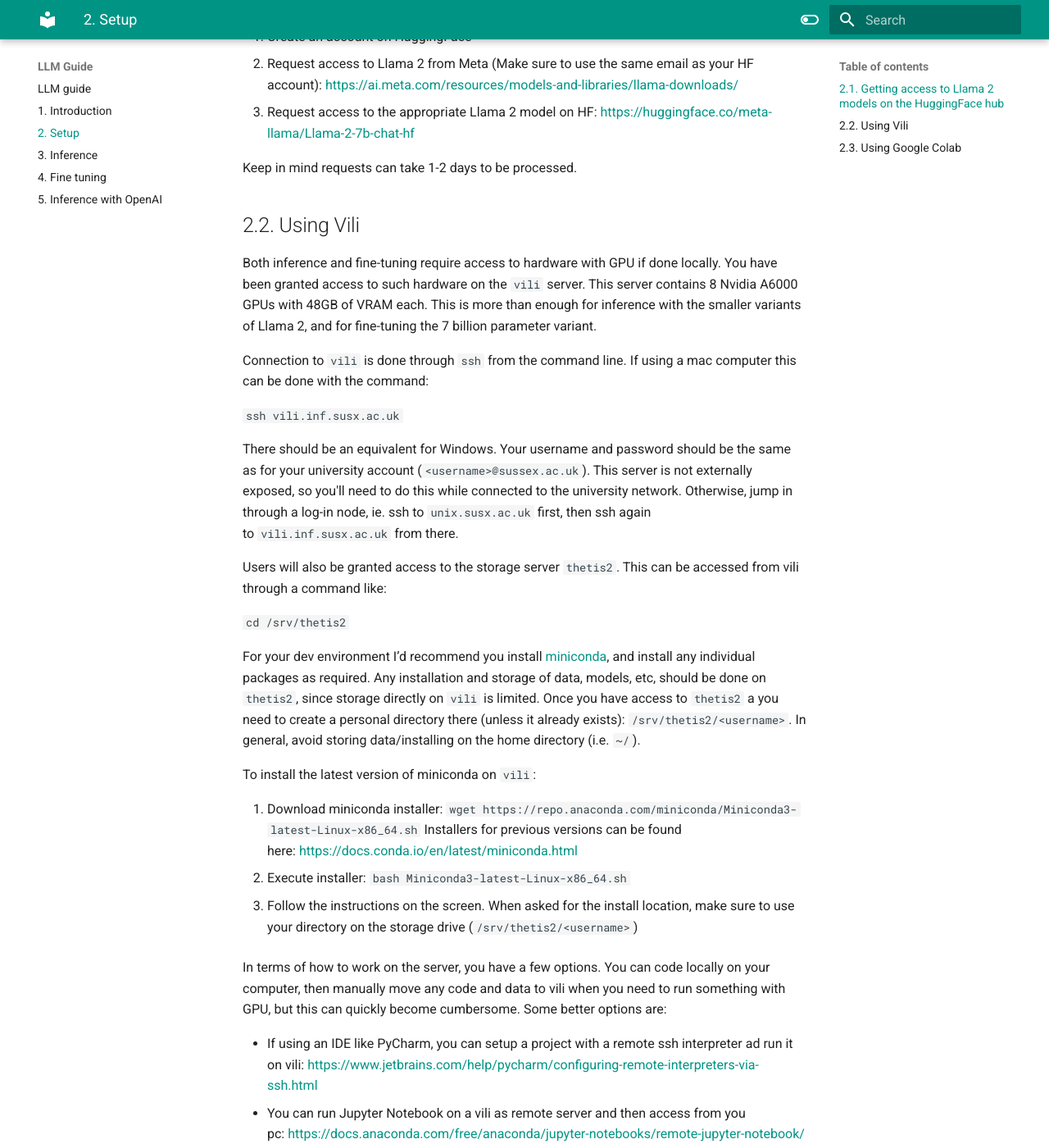
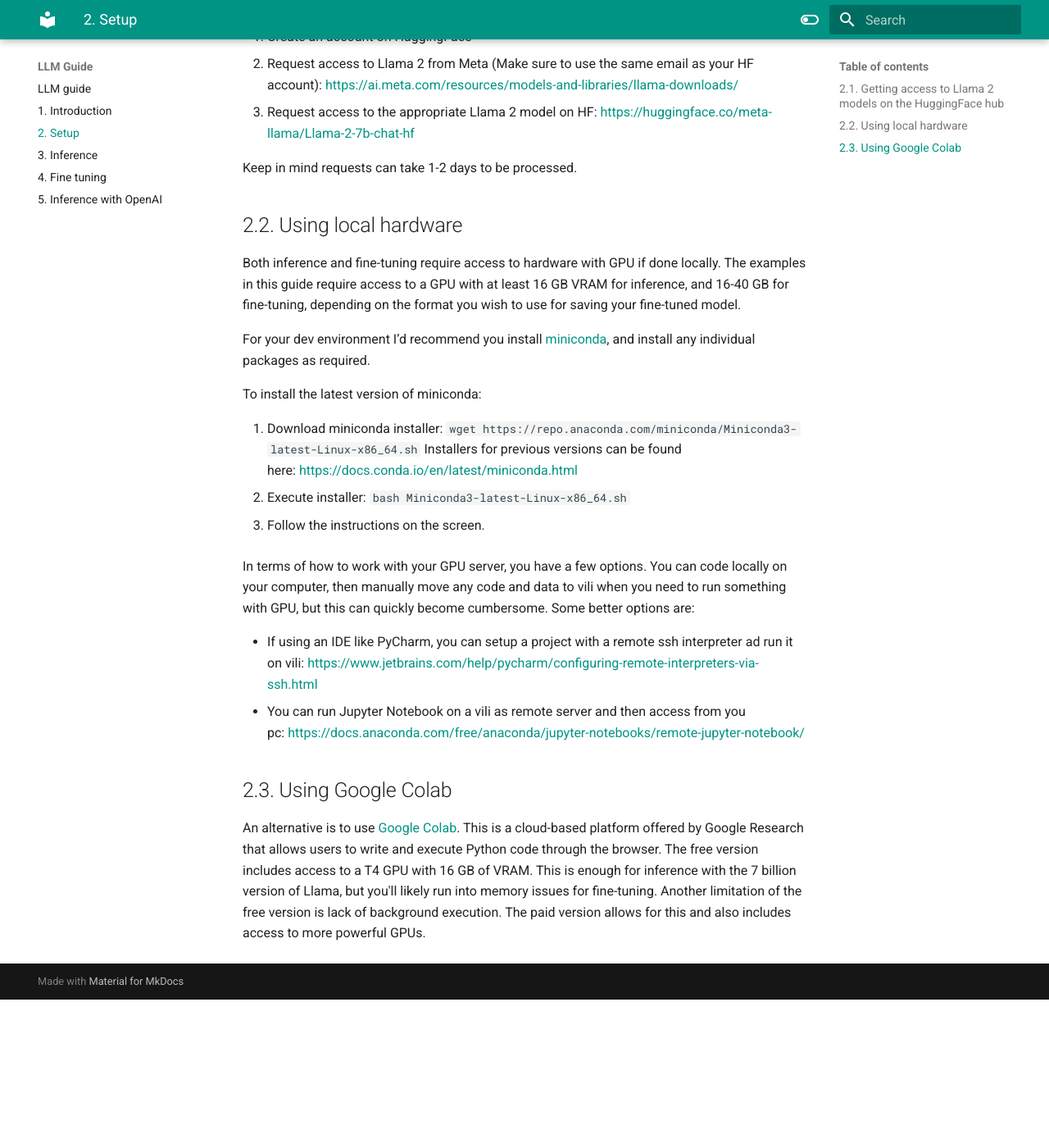
Before and after one commit to nestorp/llm-examples, an MkDocs documentation site: the page built from docs/2. Setup.md, in a window 1280 px wide and 1400 px high, scrolled down 418 px. Shown: the whole window at 82% size. Built offline with MkDocs 1.6.1 and Material for MkDocs 9.7.7, drawn with Linux system fonts in a browser that asks for light colours; after the commit the page ends 1637 px from its top, so only the background shows below that.

Commit message:
Updating setup

```diff
--- a/docs/2. Setup.md
+++ b/docs/2. Setup.md
@@ -9,23 +9,13 @@
 
 Keep in mind requests can take 1-2 days to be processed.
 
-## 2.2. Using Vili
+## 2.2. Using local hardware
 
-Both inference and fine-tuning require access to hardware with GPU if done locally. You have been granted access to such hardware on the `vili` server. This server contains 8 Nvidia A6000 GPUs with 48GB of VRAM each. This is more than enough for inference with the smaller variants of Llama 2, and for fine-tuning the 7 billion parameter variant.
+Both inference and fine-tuning require access to hardware with GPU if done locally. The examples in this guide require access to a GPU with at least 16 GB VRAM for inference, and 16-40 GB for fine-tuning, depending on the format you wish to use for saving your fine-tuned model.
 
-Connection to `vili` is done through `ssh` from the command line. If using a mac computer this can be done with the command:
+For your dev environment I’d recommend you install [miniconda](https://docs.conda.io/projects/miniconda/en/latest/ "https://docs.conda.io/projects/miniconda/en/latest/"), and install any individual packages as required.
 
-`ssh vili.inf.susx.ac.uk`
-
-There should be an equivalent for Windows. Your username and password should be the same as for your university account (`<username>@sussex.ac.uk`). This server is not externally exposed, so you'll need to do this while connected to the university network. Otherwise, jump in through a log-in node, ie. ssh to `unix.susx.ac.uk` first, then ssh again to `vili.inf.susx.ac.uk` from there.
-
-Users will also be granted access to the storage server `thetis2`. This can be accessed from vili through a command like:
-
-`cd /srv/thetis2`
-
-For your dev environment I’d recommend you install [miniconda](https://docs.conda.io/projects/miniconda/en/latest/ "https://docs.conda.io/projects/miniconda/en/latest/"), and install any individual packages as required. Any installation and storage of data, models, etc, should be done on `thetis2`, since storage directly on `vili` is limited. Once you have access to `thetis2` a you need to create a personal directory there (unless it already exists): `/srv/thetis2/<username>`.  In general, avoid storing data/installing on the home directory (i.e. `~/`).
-
-To install the latest version of miniconda on `vili`:
+To install the latest version of miniconda:
 
 1. Download miniconda installer:
 `wget https://repo.anaconda.com/miniconda/Miniconda3-latest-Linux-x86_64.sh`
@@ -33,9 +23,9 @@
 2. Execute installer:
 `bash Miniconda3-latest-Linux-x86_64.sh`
 
-3. Follow the instructions on the screen. When asked for the install location, make sure to use your directory on the storage drive (`/srv/thetis2/<username>`)
+3. Follow the instructions on the screen.
 
-In terms of how to work on the server, you have a few options. You can code locally on your computer, then manually move any code and data to vili when you need to run something with GPU, but this can quickly become cumbersome. Some better options are:
+In terms of how to work with your GPU server, you have a few options. You can code locally on your computer, then manually move any code and data to vili when you need to run something with GPU, but this can quickly become cumbersome. Some better options are:
 
 - If using an IDE like PyCharm, you can setup a project with a remote ssh interpreter ad run it on vili: [https://www.jetbrains.com/help/pycharm/configuring-remote-interpreters-via-ssh.html](https://www.jetbrains.com/help/pycharm/configuring-remote-interpreters-via-ssh.html)
 - You can run Jupyter Notebook on a vili as remote server and then access from you pc: [https://docs.anaconda.com/free/anaconda/jupyter-notebooks/remote-jupyter-notebook/](https://docs.anaconda.com/free/anaconda/jupyter-notebooks/remote-jupyter-notebook/)
```
